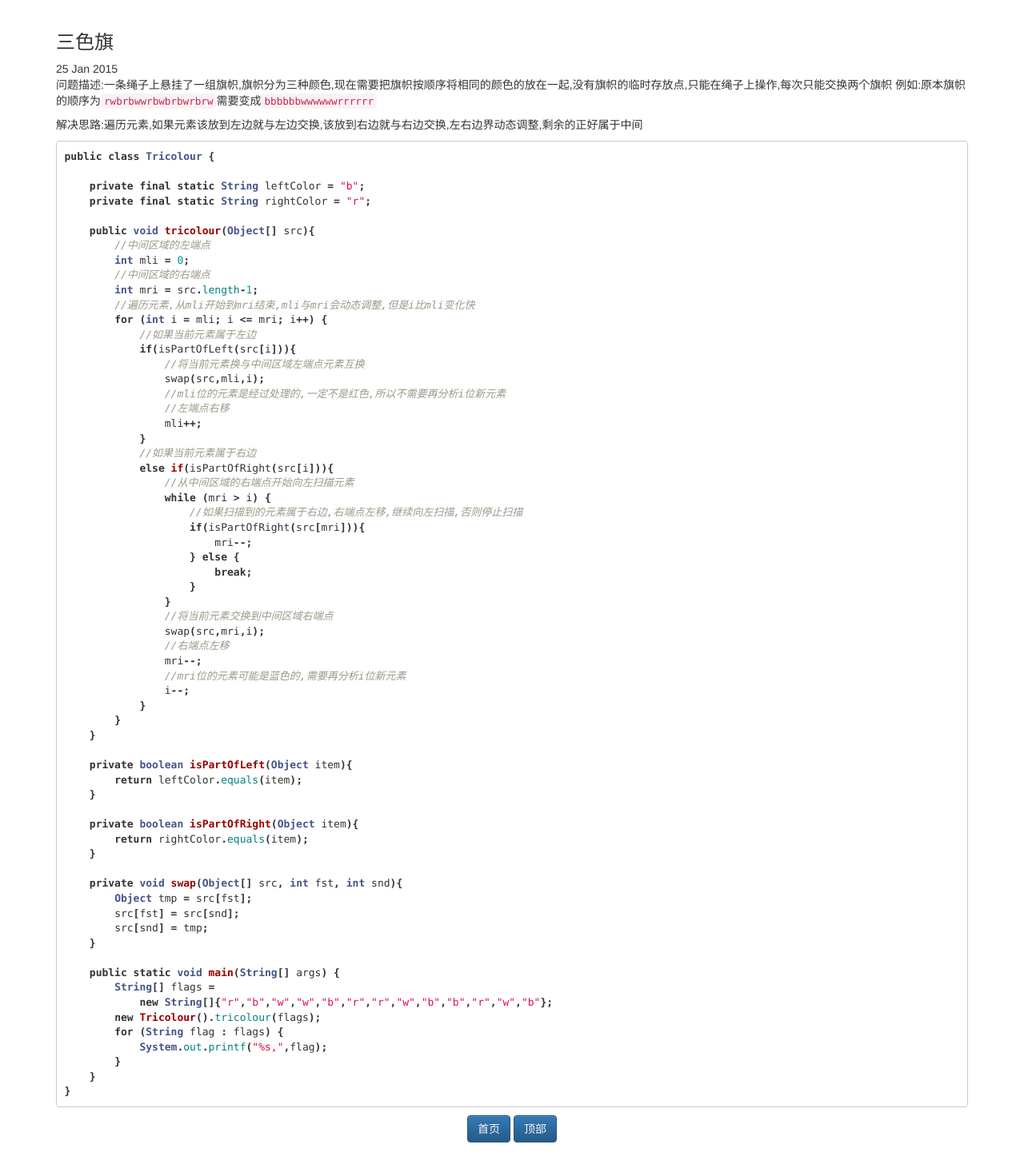
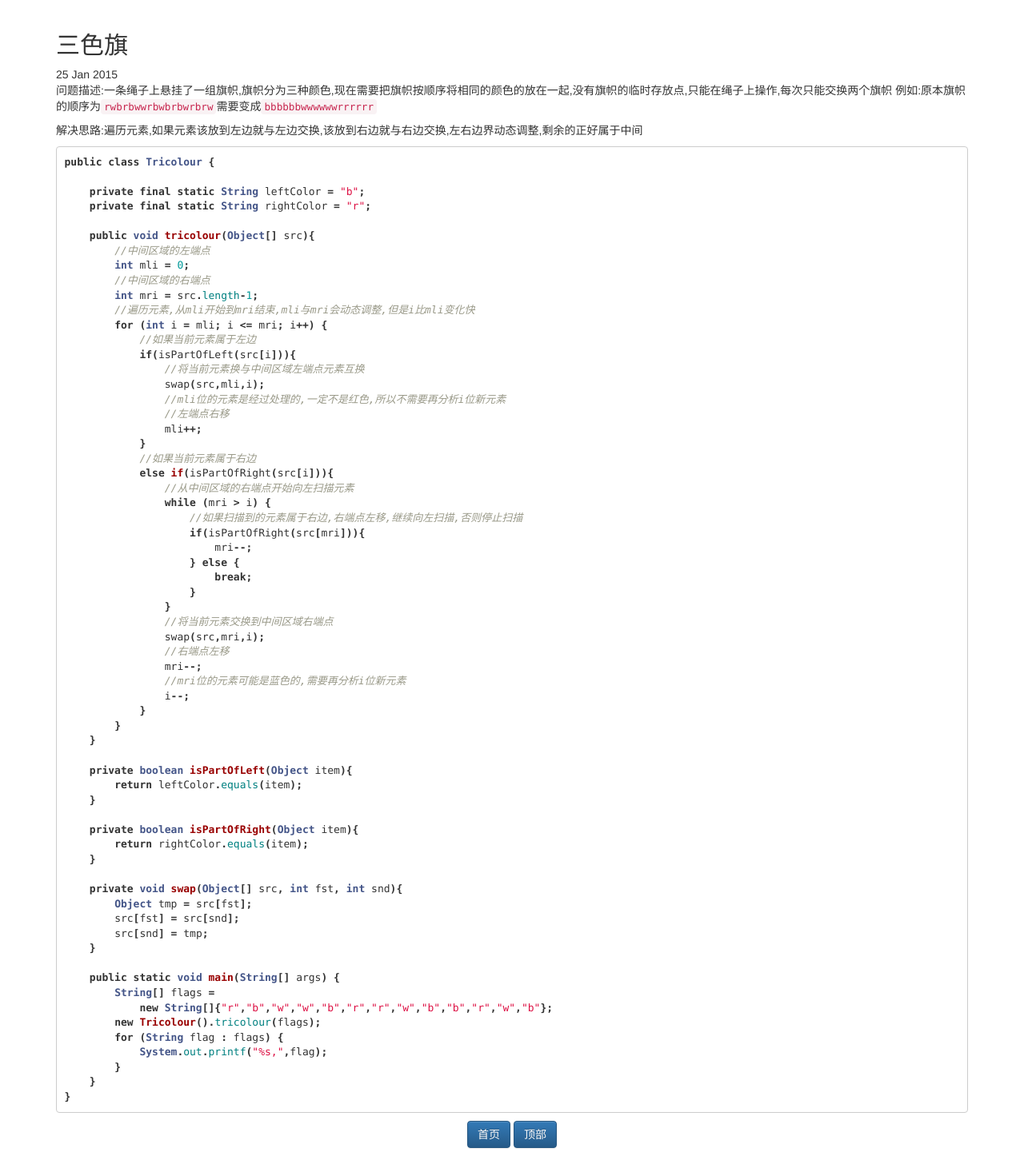
Before and after one commit to bit-ranger/blog, a Jekyll site: the page built from _posts/2015-01-25-tricolour.md, in a window 1280 px wide. Shown: the whole page at 80% size. Built offline with Jekyll 4.4.1, drawn with Linux system fonts in a browser that asks for light colours; nearby versions of some CDN libraries; Markdown is read by kramdown in place of the engine named in the settings.

Commit message:
Update default.html

```diff
--- a/_layouts/default.html
+++ b/_layouts/default.html
@@ -8,11 +8,13 @@
 	<!-- 可选的Bootstrap主题文件（一般不用引入） -->
 	<link rel="stylesheet" href="http://cdn.bootcss.com/bootstrap/3.3.2/css/bootstrap-theme.min.css">
 	<meta http-equiv="content-type" content="text/html; charset=utf-8" />
+	<meta name="viewport" content="width=device-width, initial-scale=1">
 	<title>{{ page.title }}</title>
 　　</head>
 　　<body>
 　　	<div class="container">
-  		<h3>{{page.title}}</h3>{{ page.date | date_to_string }}
+  		<h2>{{page.title}}</h2>
+  		{{ page.date | date_to_string }}
   		<div>
   			{{ content }}
   		</div>
```
